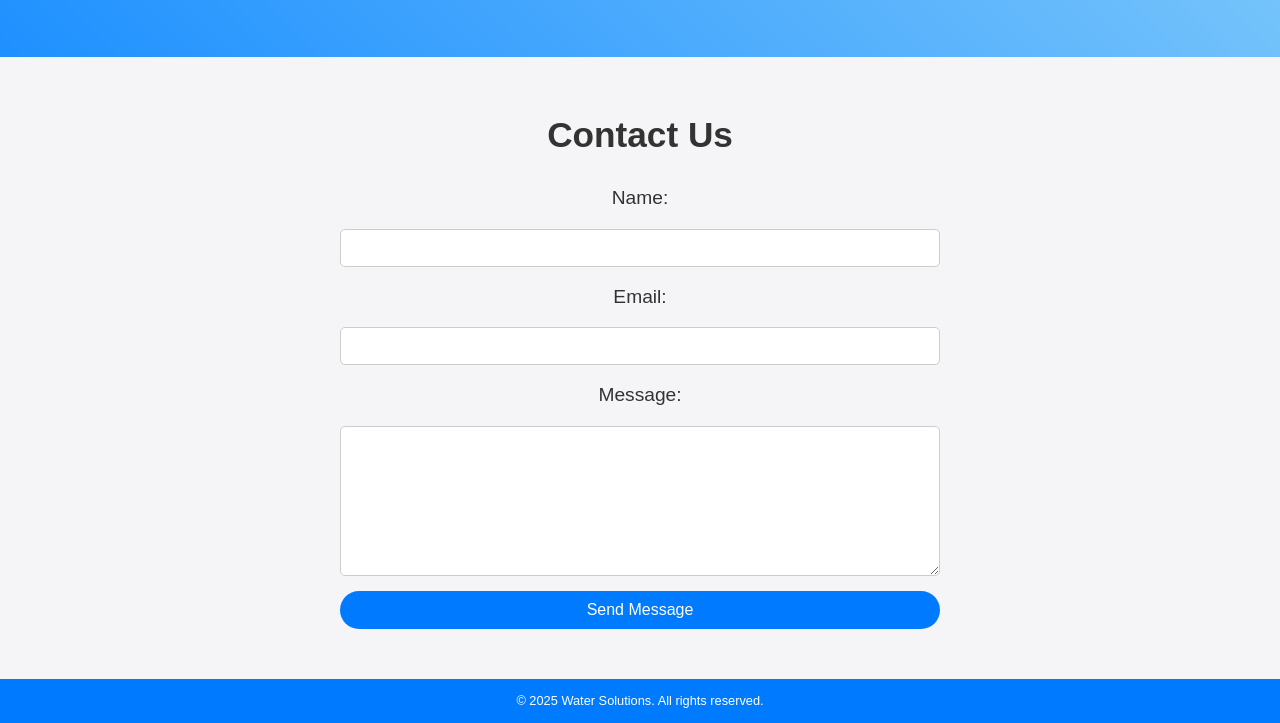
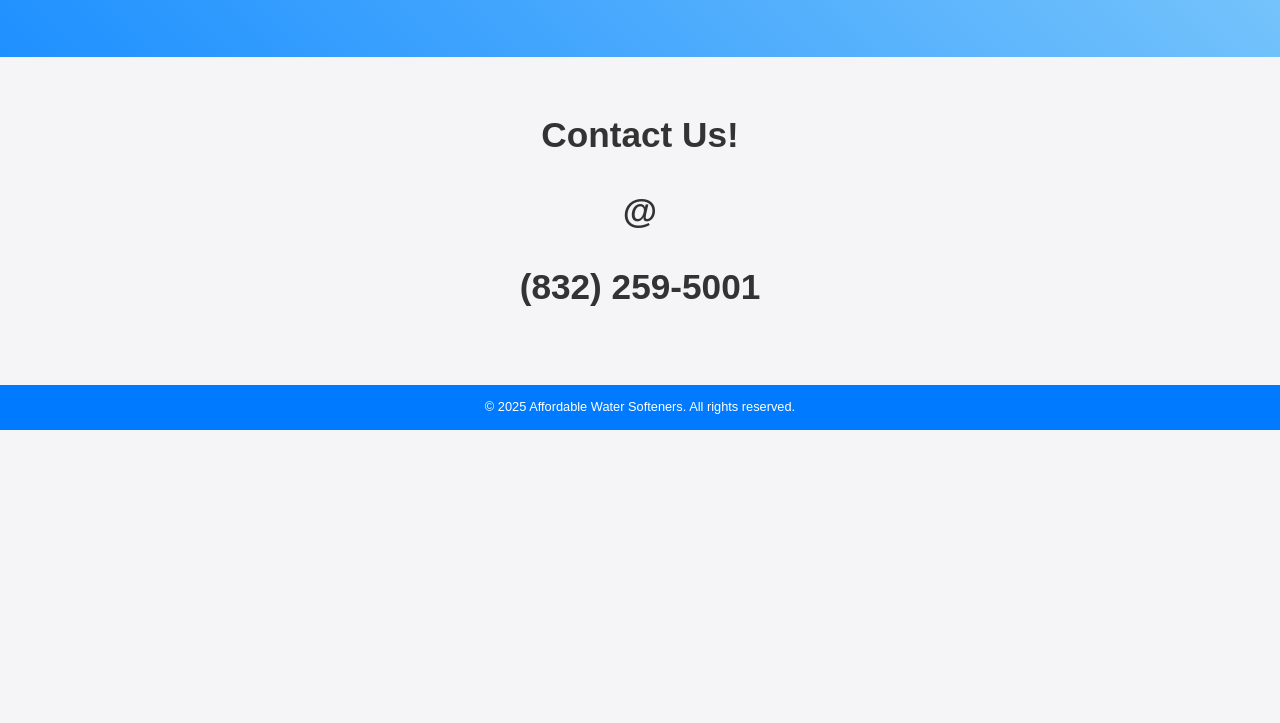
Before and after one commit to DonJuan64/Affordable-Water-Softeners, a plain HTML site: page index.html in a window 1280 px wide. Shown: the part 844-1567 px from the top of the page. After the commit the page ends 1274 px from the top, so only its background shows below. Drawn offline with Linux system fonts and the light colour scheme.

Commit message:
contact number added

```diff
--- a/index.html
+++ b/index.html
@@ -66,16 +66,9 @@
 
     <!-- Contact Section -->
     <section id="contact">
-        <h2>Contact Us</h2>
-        <form id="contactForm">
-            <label for="name">Name:</label>
-            <input type="text" id="name" name="name" required>
-            <label for="email">Email:</label>
-            <input type="email" id="email" name="email" required>
-            <label for="message">Message:</label>
-            <textarea id="message" name="message" required></textarea>
-            <button type="submit">Send Message</button>
-        </form>
+        <h2>Contact Us!</h2>
+        <h2>@</h2>
+        <h2>(832) 259-5001</h2>
     </section>
     <script>
         document.getElementById("contactForm").addEventListener("submit", function(event) {
@@ -97,7 +90,7 @@
     </script>
 
     <footer>
-        <p>&copy; 2025 Water Solutions. All rights reserved.</p>
+        <p>&copy; 2025 Affordable Water Softeners. All rights reserved.</p>
     </footer>
 
     <script src="script.js"></script>
```
Also changed, not shown: html_2.html (+3 -10 lines), html_3.html (+5 -12 lines), html_4.html (+3 -10 lines).
